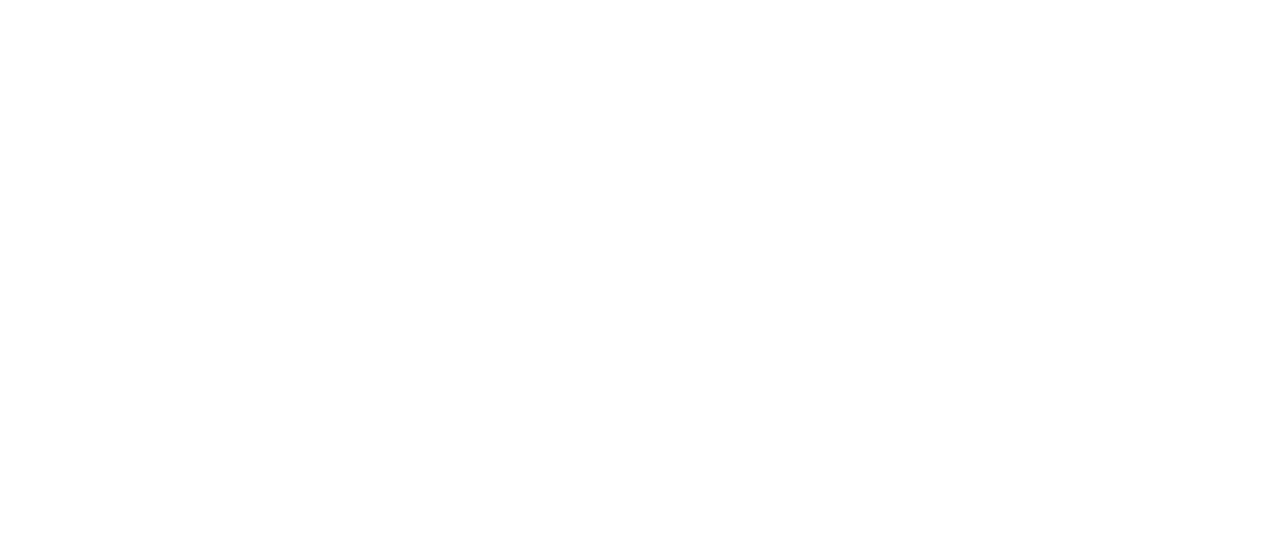
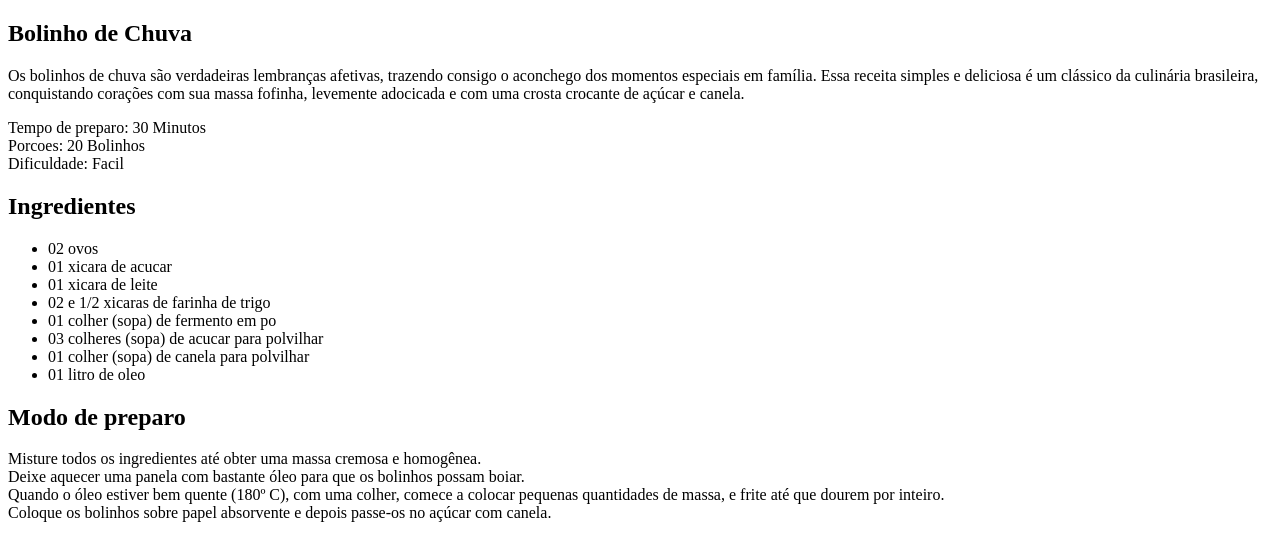
Before and after one commit to Alexandre-Ramalho/Pagina-de-Receita, a plain HTML site: page index.html in a window 1280 px wide. Drawn offline with Linux system fonts and the light colour scheme.

Commit message:
html com os dados

```diff
--- a/index.html
+++ b/index.html
@@ -6,6 +6,46 @@
     <title>Receita Bolinho de Chuva</title>
 </head>
 <body>
-
+    <div id="page">
+        <main>
+            <section id="Sobre">
+            <h1>Bolinho de Chuva</h1>
+                <p>Os bolinhos de chuva são verdadeiras lembranças afetivas, trazendo consigo o aconchego dos momentos especiais em família. Essa receita simples e deliciosa é um clássico da culinária brasileira, conquistando corações com sua massa fofinha, levemente adocicada e com uma crosta crocante de açúcar e canela.</p>
+                <p>
+                    Tempo de preparo: 30 Minutos
+                    <br>
+                    Porcoes: 20 Bolinhos
+                    <br>
+                    Dificuldade: Facil
+                </p>
+            </section>
+            <section id="Ingredientes">
+                <h2>Ingredientes</h2>
+                <ul>
+                    <li>02 ovos</li>
+                    <li>01 xicara de acucar</li>
+                    <li>01 xicara de leite</li>
+                    <li>02 e 1/2 xicaras de farinha de trigo</li>
+                    <li>01 colher (sopa) de fermento em po</li>
+                    <li>03 colheres (sopa) de acucar para polvilhar</li>
+                    <li>01 colher (sopa) de canela para polvilhar</li>
+                    <li>01 litro de oleo</li>
+                </ul>
+            </section>
+            <section id="Modo de preparo">
+                <h2>Modo de preparo</h2>
+                <p>
+                    Misture todos os ingredientes até obter uma massa cremosa e homogênea.
+                    <br>
+                    Deixe aquecer uma panela com bastante óleo para que os bolinhos possam boiar.
+                    <br>
+                    Quando o óleo estiver bem quente (180º C), com uma colher, comece a colocar pequenas quantidades de massa, e frite até que dourem por inteiro.
+                    <br>
+                    Coloque os bolinhos sobre papel absorvente e depois passe-os no açúcar com canela.
+                    <br>
+                </p>
+            </section>
+        </main>
+    </div>
 </body>
 </html>
```
